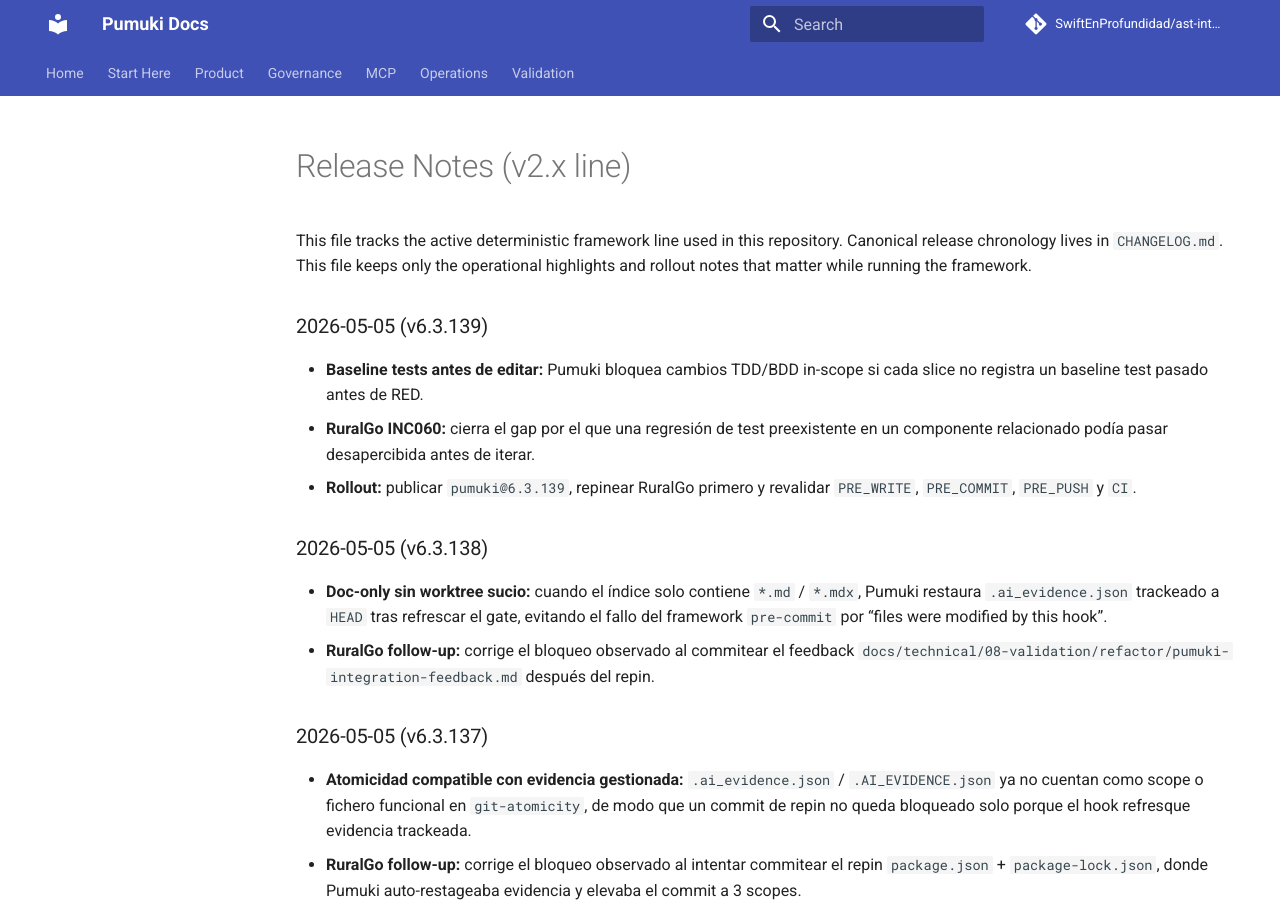
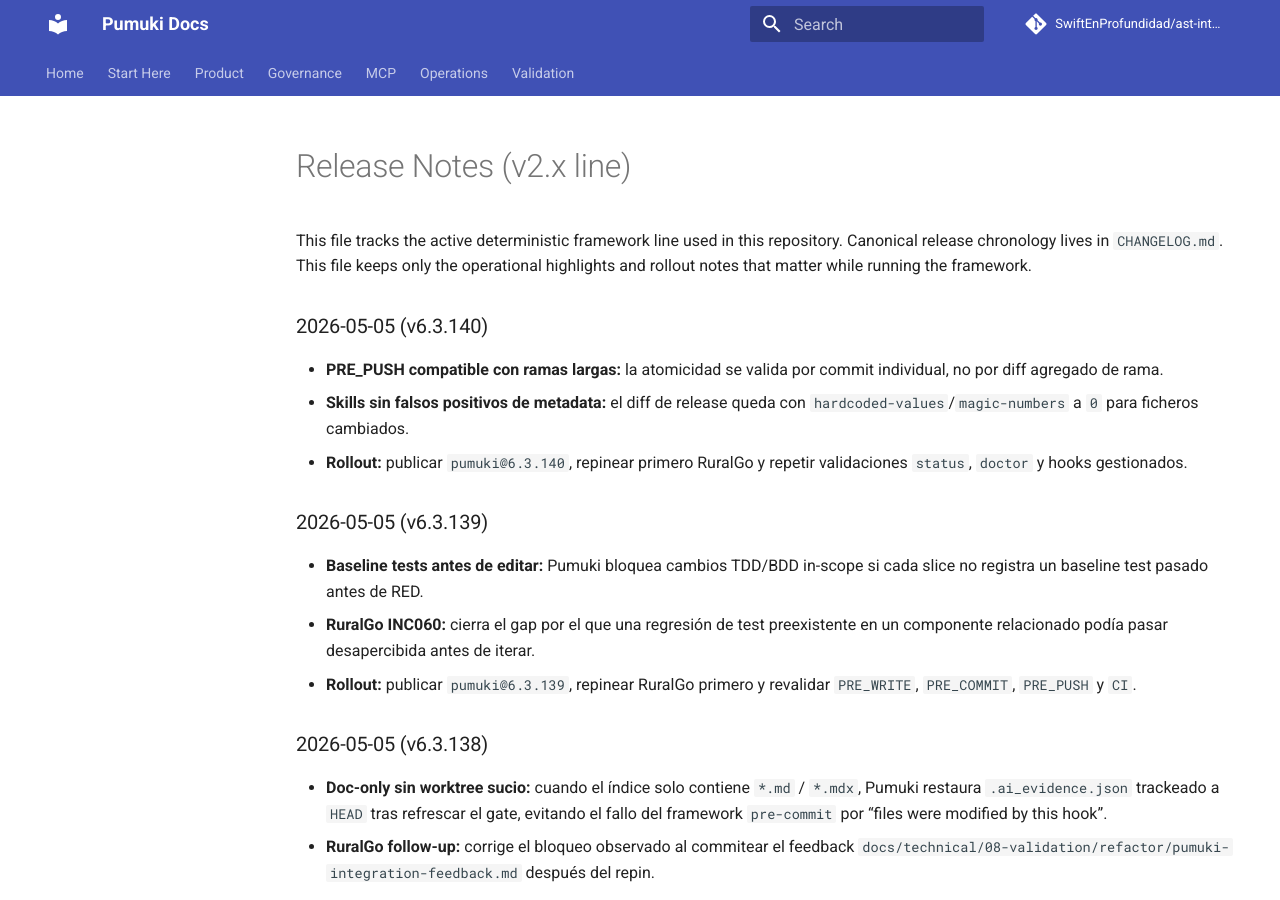
Before and after one commit to SwiftEnProfundidad/ast-intelligence-hooks, an MkDocs documentation site: the page built from docs/operations/RELEASE_NOTES.md, in a window 1280 px wide and 900 px high. Built offline with MkDocs 1.6.1 and Material for MkDocs 9.7.7, drawn with Linux system fonts in a browser that asks for light colours; comment, search, counter and statistics services are not loaded.

Commit message:
docs(release): document 6.3.140

```diff
--- a/docs/operations/RELEASE_NOTES.md
+++ b/docs/operations/RELEASE_NOTES.md
@@ -3,6 +3,12 @@
 This file tracks the active deterministic framework line used in this repository.
 Canonical release chronology lives in `CHANGELOG.md`.
 This file keeps only the operational highlights and rollout notes that matter while running the framework.
+
+### 2026-05-05 (v6.3.140)
+
+- **PRE_PUSH compatible con ramas largas:** la atomicidad se valida por commit individual, no por diff agregado de rama.
+- **Skills sin falsos positivos de metadata:** el diff de release queda con `hardcoded-values`/`magic-numbers` a `0` para ficheros cambiados.
+- **Rollout:** publicar `pumuki@6.3.140`, repinear primero RuralGo y repetir validaciones `status`, `doctor` y hooks gestionados.
 
 ### 2026-05-05 (v6.3.139)
 
```
Also changed, not shown: CHANGELOG.md (+7 -0 lines).
